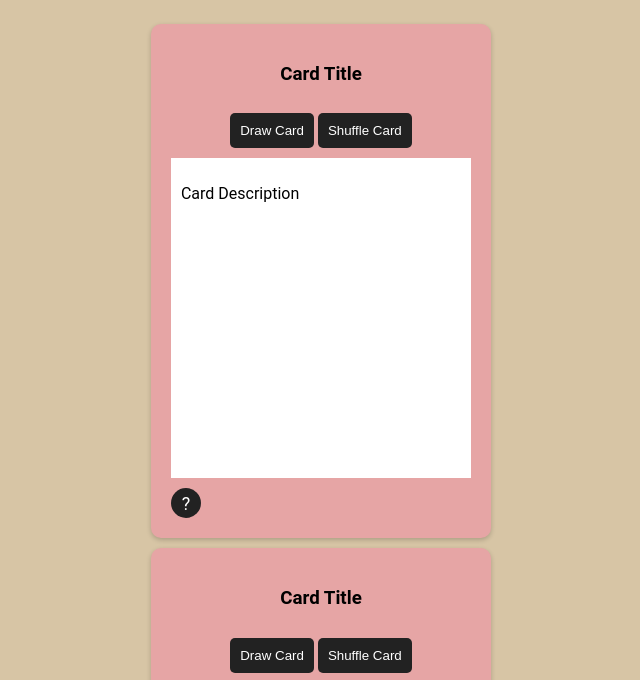
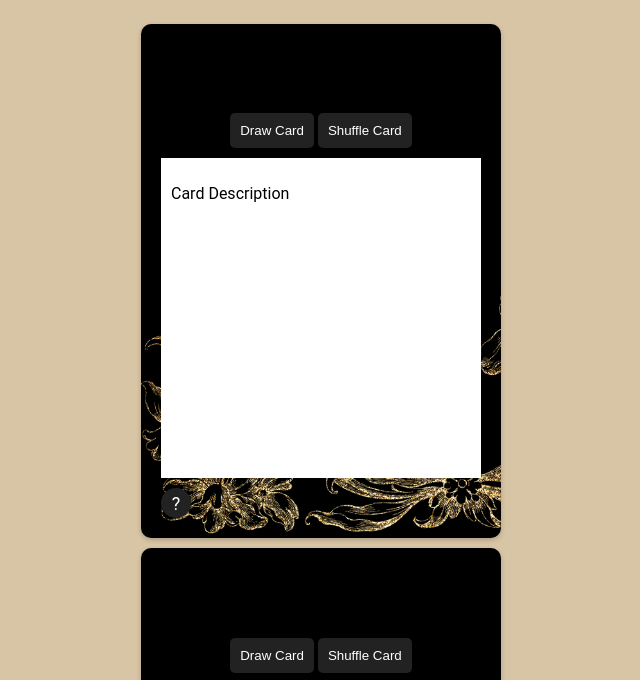
Before and after one commit to Bach6969/tarot_capstone_project, a website: page public/index.html in a window 1280 px wide. Shown: the part 82-762 px from the top of the page, without its empty margins (319-959 px from the left). Drawn offline with Linux system fonts and the light colour scheme.

Commit message:
request review on background image

```diff
--- a/public/css/style.css
+++ b/public/css/style.css
@@ -24,6 +24,7 @@ body {
 }
 .desc {
     height: 300px;
+    width: 300px;
     background: #fff;
     overflow: auto;
     padding: 10px;
@@ -37,7 +38,8 @@ body {
     margin-top: 20px;
 }
 .card {
-    background: #e6a5a5;
+    background-image: url("/tarot_capstone_project/public/img/3.png");
+    background-size: cover;
     padding: 20px;
     border-radius: 10px;
     box-shadow: 0 2px 5px rgba(0,0,0,0.2);
```
Also changed, not shown: public/img/3.png (added).
